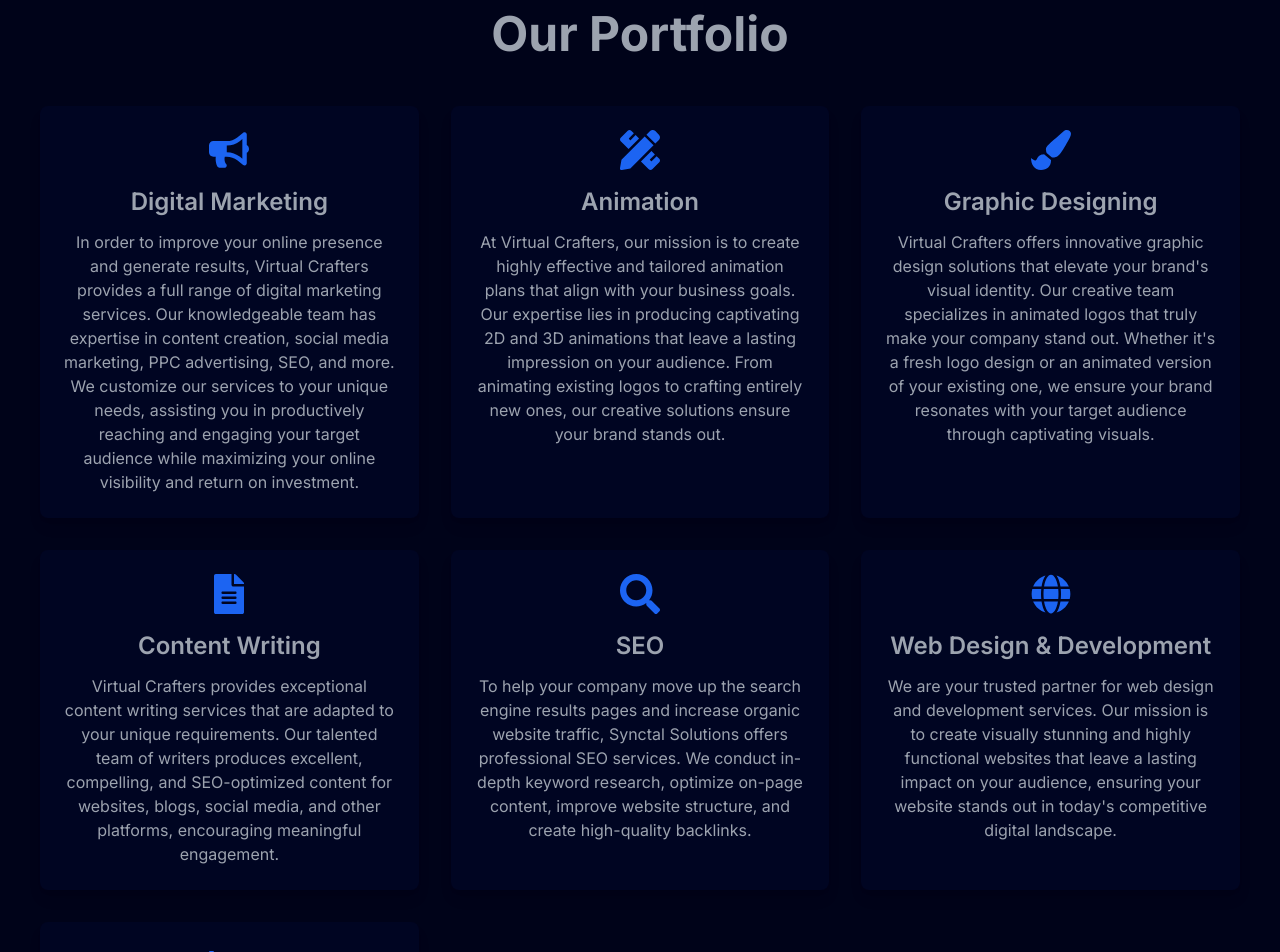
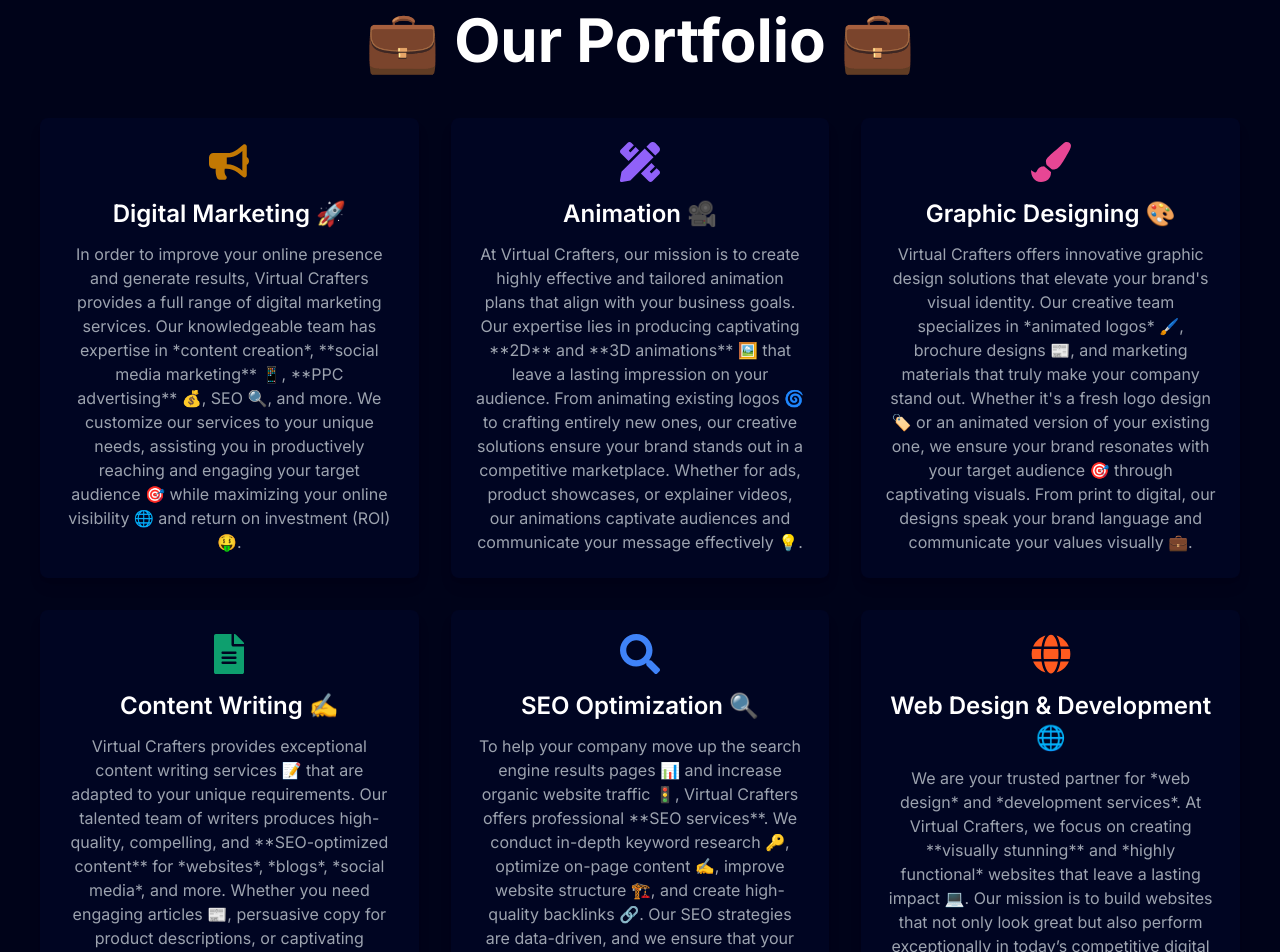
Before and after one commit to Arbab02/virtualCrafters, a Next.js app: page /Portfolio in a window 1280 px wide. Shown: the part 160-1112 px from the top of the page. Built offline with nearby package versions, Linux system fonts and the light colour scheme.

Commit message:
Update page.js

```diff
--- a/src/app/Portfolio/page.js
+++ b/src/app/Portfolio/page.js
@@ -1,50 +1,57 @@
-'use client'
+"use client";
 
 import { motion } from 'framer-motion';
 import { FaBullhorn, FaPencilRuler, FaSearch, FaGlobe, FaPaintBrush, FaFileAlt, FaChartLine } from 'react-icons/fa';
 
 const services = [
   {
-    icon: <FaBullhorn size={40} />,
-    title: 'Digital Marketing',
-    description: 'In order to improve your online presence and generate results, Virtual Crafters provides a full range of digital marketing services. Our knowledgeable team has expertise in content creation, social media marketing, PPC advertising, SEO, and more. We customize our services to your unique needs, assisting you in productively reaching and engaging your target audience while maximizing your online visibility and return on investment.'
+    icon: <FaBullhorn size={40} className="text-yellow-500" />,
+    title: 'Digital Marketing 🚀',
+    description: `In order to improve your online presence and generate results, Virtual Crafters provides a full range of digital marketing services. Our knowledgeable team has expertise in *content creation*, **social media marketing** 📱, **PPC advertising** 💰, SEO 🔍, and more. We customize our services to your unique needs, assisting you in productively reaching and engaging your target audience 🎯 while maximizing your online visibility 🌐 and return on investment (ROI) 🤑.`
   },
   {
-    icon: <FaPencilRuler size={40} />,
-    title: 'Animation',
-    description: 'At Virtual Crafters, our mission is to create highly effective and tailored animation plans that align with your business goals. Our expertise lies in producing captivating 2D and 3D animations that leave a lasting impression on your audience. From animating existing logos to crafting entirely new ones, our creative solutions ensure your brand stands out.'
+    icon: <FaPencilRuler size={40} className="text-purple-500" />,
+    title: 'Animation 🎥',
+    description: `At Virtual Crafters, our mission is to create highly effective and tailored animation plans that align with your business goals. Our expertise lies in producing captivating **2D** and **3D animations** 🖼️ that leave a lasting impression on your audience. From animating existing logos 🌀 to crafting entirely new ones, our creative solutions ensure your brand stands out in a competitive marketplace. Whether for ads, product showcases, or explainer videos, our animations captivate audiences and communicate your message effectively 💡.`
   },
   {
-    icon: <FaPaintBrush size={40} />,
-    title: 'Graphic Designing',
-    description: 'Virtual Crafters offers innovative graphic design solutions that elevate your brand\'s visual identity. Our creative team specializes in animated logos that truly make your company stand out. Whether it\'s a fresh logo design or an animated version of your existing one, we ensure your brand resonates with your target audience through captivating visuals.'
+    icon: <FaPaintBrush size={40} className="text-pink-500" />,
+    title: 'Graphic Designing 🎨',
+    description: `Virtual Crafters offers innovative graphic design solutions that elevate your brand's visual identity. Our creative team specializes in *animated logos* 🖌️, brochure designs 📰, and marketing materials that truly make your company stand out. Whether it's a fresh logo design 🏷️ or an animated version of your existing one, we ensure your brand resonates with your target audience 🎯 through captivating visuals. From print to digital, our designs speak your brand language and communicate your values visually 💼.`
   },
   {
-    icon: <FaFileAlt size={40} />,
-    title: 'Content Writing',
-    description: 'Virtual Crafters provides exceptional content writing services that are adapted to your unique requirements. Our talented team of writers produces excellent, compelling, and SEO-optimized content for websites, blogs, social media, and other platforms, encouraging meaningful engagement.'
+    icon: <FaFileAlt size={40} className="text-green-500" />,
+    title: 'Content Writing ✍️',
+    description: `Virtual Crafters provides exceptional content writing services 📝 that are adapted to your unique requirements. Our talented team of writers produces high-quality, compelling, and **SEO-optimized content** for *websites*, *blogs*, *social media*, and more. Whether you need engaging articles 📰, persuasive copy for product descriptions, or captivating storytelling for your brand, our content drives meaningful engagement and ensures your message resonates with your audience. We help you connect with readers and establish authority through well-crafted content.`
   },
   {
-    icon: <FaSearch size={40} />,
-    title: 'SEO',
-    description: 'To help your company move up the search engine results pages and increase organic website traffic, Synctal Solutions offers professional SEO services. We conduct in-depth keyword research, optimize on-page content, improve website structure, and create high-quality backlinks.'
+    icon: <FaSearch size={40} className="text-blue-500" />,
+    title: 'SEO Optimization 🔍',
+    description: `To help your company move up the search engine results pages 📊 and increase organic website traffic 🚦, Virtual Crafters offers professional **SEO services**. We conduct in-depth keyword research 🔑, optimize on-page content ✍️, improve website structure 🏗️, and create high-quality backlinks 🔗. Our SEO strategies are data-driven, and we ensure that your website ranks higher on search engines, driving more targeted traffic and improving your online visibility 🌍.`
   },
   {
-    icon: <FaGlobe size={40} />,
-    title: 'Web Design & Development',
-    description: 'We are your trusted partner for web design and development services. Our mission is to create visually stunning and highly functional websites that leave a lasting impact on your audience, ensuring your website stands out in today\'s competitive digital landscape.'
+    icon: <FaGlobe size={40} className="text-orange-500" />,
+    title: 'Web Design & Development 🌐',
+    description: `We are your trusted partner for *web design* and *development services*. At Virtual Crafters, we focus on creating **visually stunning** and *highly functional* websites that leave a lasting impact 💻. Our mission is to build websites that not only look great but also perform exceptionally in today’s competitive digital landscape. From e-commerce platforms 🛒 to informational websites, we ensure your site is responsive 📱, user-friendly 👥, and optimized for search engines 🔍.`
   },
   {
-    icon: <FaChartLine size={40} />,
-    title: 'UI / UX Design',
-    description: 'Our UI/UX design services focus on understanding your users\' needs and behaviors, ensuring that every interaction is intuitive and delightful. We strive to create user interfaces that look visually appealing, enhance usability, and drive conversions.'
+    icon: <FaChartLine size={40} className="text-red-500" />,
+    title: 'UI / UX Design 🖌️',
+    description: `Our UI/UX design services focus on understanding your users' needs 👥 and behaviors, ensuring that every interaction with your product is intuitive and enjoyable 🎯. We create **user interfaces** that are not only visually appealing ✨ but also enhance usability, driving engagement and conversion rates 💡. By following *user-centered design* principles, we make sure that your website or application delivers a seamless experience from start to finish 🚀.`
   }
 ];
 
 const Portfolio = () => {
   return (
     <div className="container mx-auto p-10 bg-[#000319] text-gray-400">
-      <h2 className="text-5xl font-bold text-center mb-12">Our Portfolio</h2>
+      <motion.h2
+        className="text-4xl sm:text-5xl md:text-6xl font-bold text-center mb-12 text-white"
+        initial={{ opacity: 0, y: -50 }}
+        animate={{ opacity: 1, y: 0 }}
+        transition={{ duration: 0.6 }}
+      >
+      💼 Our Portfolio 💼
+      </motion.h2>
       <div className="grid grid-cols-1 sm:grid-cols-2 lg:grid-cols-3 gap-8">
         {services.map((service, index) => (
           <motion.div
@@ -55,10 +62,10 @@
             transition={{ duration: 0.5, delay: index * 0.1 }}
             whileHover={{ scale: 1.05 }}
           >
-            <div className="flex justify-center mb-4 text-blue-600">
+            <div className="flex justify-center mb-4">
               {service.icon}
             </div>
-            <h3 className="text-2xl font-semibold mb-3 text-center">{service.title}</h3>
+            <h3 className="text-2xl font-semibold mb-3 text-center text-white">{service.title}</h3>
             <p className="text-gray-400 text-center">{service.description}</p>
           </motion.div>
         ))}
```
